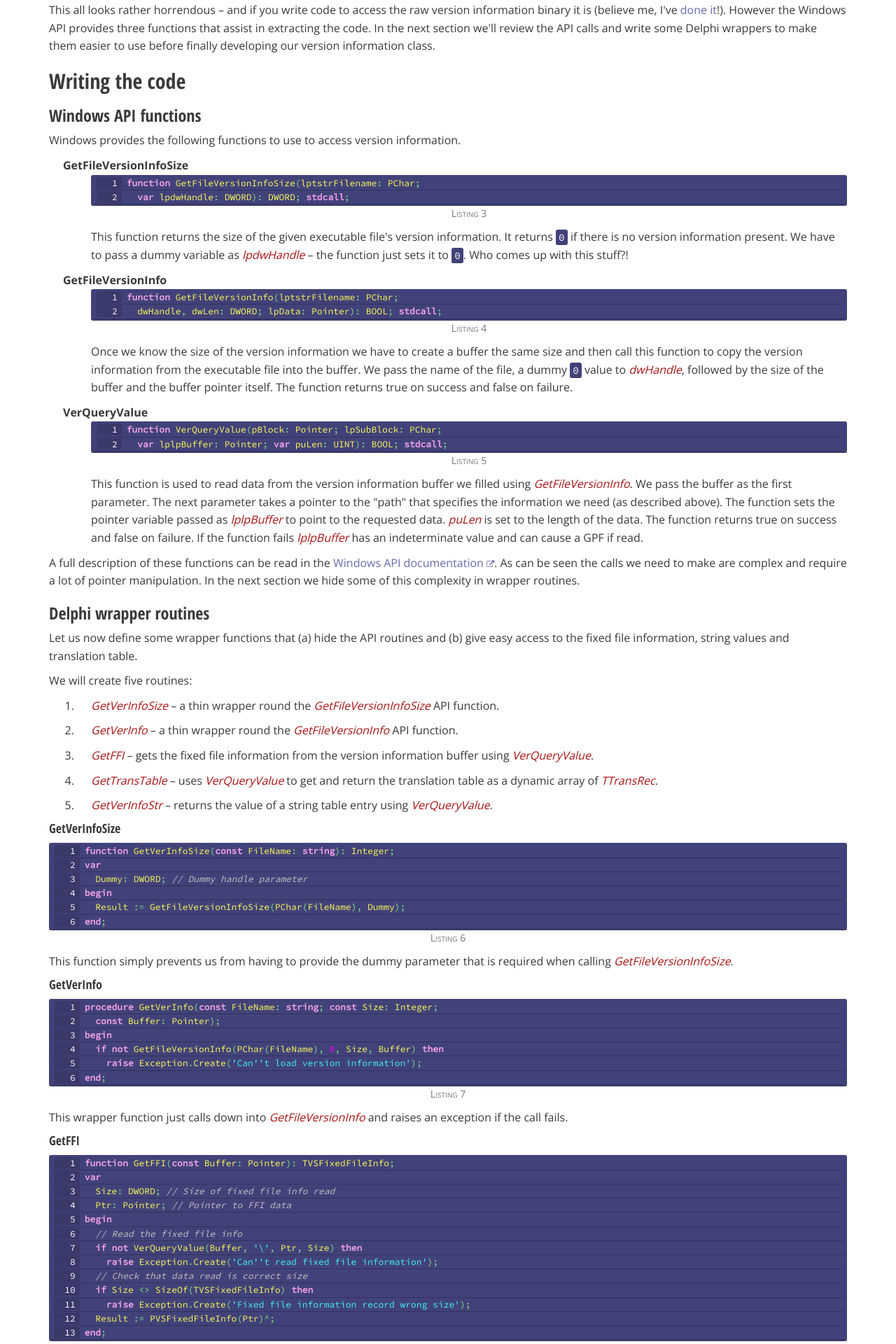
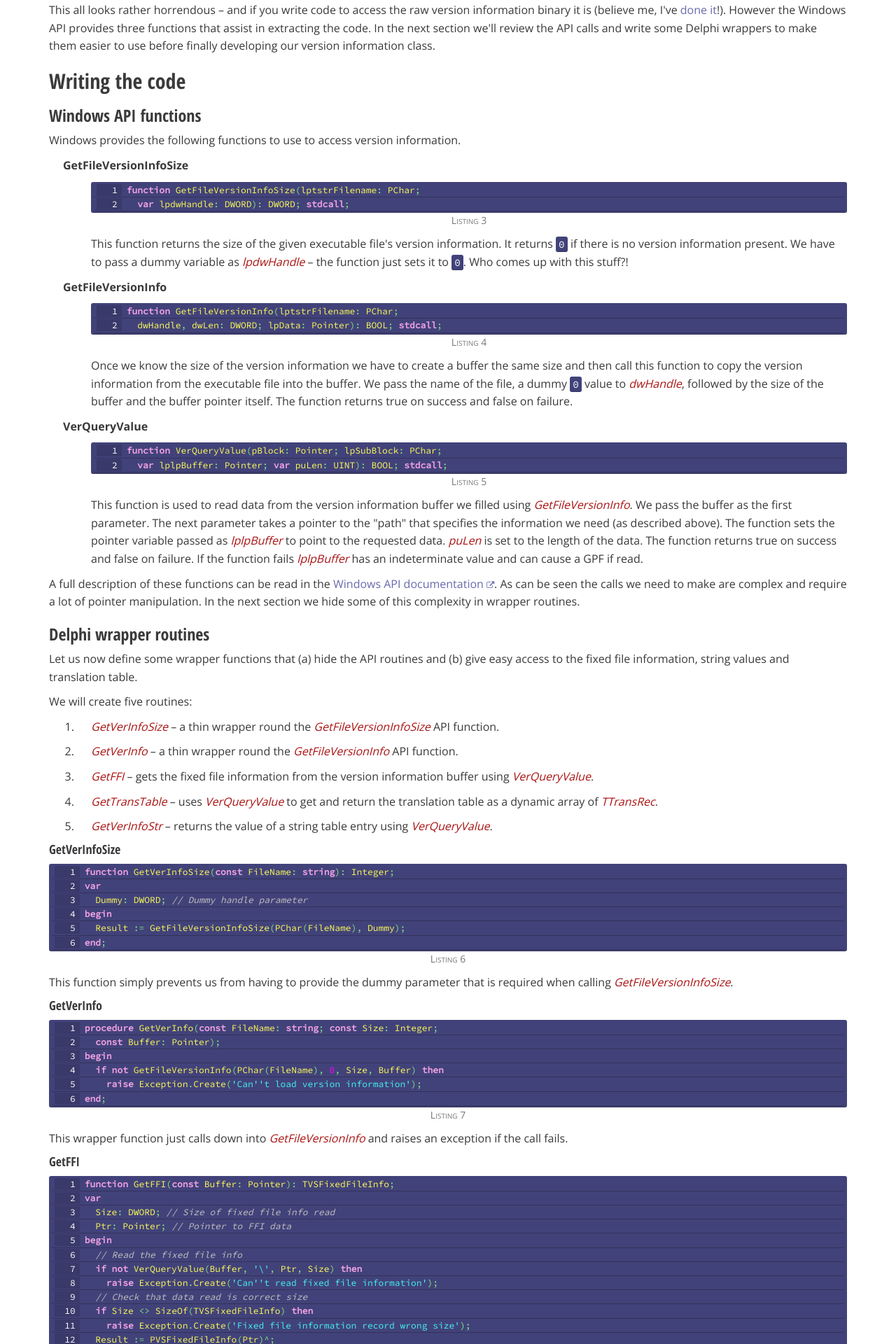
Before and after one commit to delphidabbler/delphidabbler.github.io, a Jekyll site: the page built from _articles/article-20.html, in a window 1280 px wide. Shown: the part 2449-4369 px from the top of the page at 70% size. Built offline with Jekyll 4.4.1, drawn with Linux system fonts in a browser that asks for light colours; nearby versions of some CDN libraries; comment, search, counter and statistics services are not loaded.

Commit message:
Add .para CSS class to give <div> margins like <p>

```diff
--- a/_sass/_dd-custom-styles.scss
+++ b/_sass/_dd-custom-styles.scss
@@ -758,6 +758,13 @@ div.sw-meta {
   font-variant: small-caps;
 }
 
+// Sets top and bottom borders of a div to emulate that of a p tag
+// ** Custom
+div.para {
+  margin-bottom: ceil($line-height-computed / 2);
+  margin-top: ceil($line-height-computed / 2);
+}
+
 // Styling for references to figures (tables, listings etc.) Used mainly in articles
 // ** Custom
 .figureref {
```
